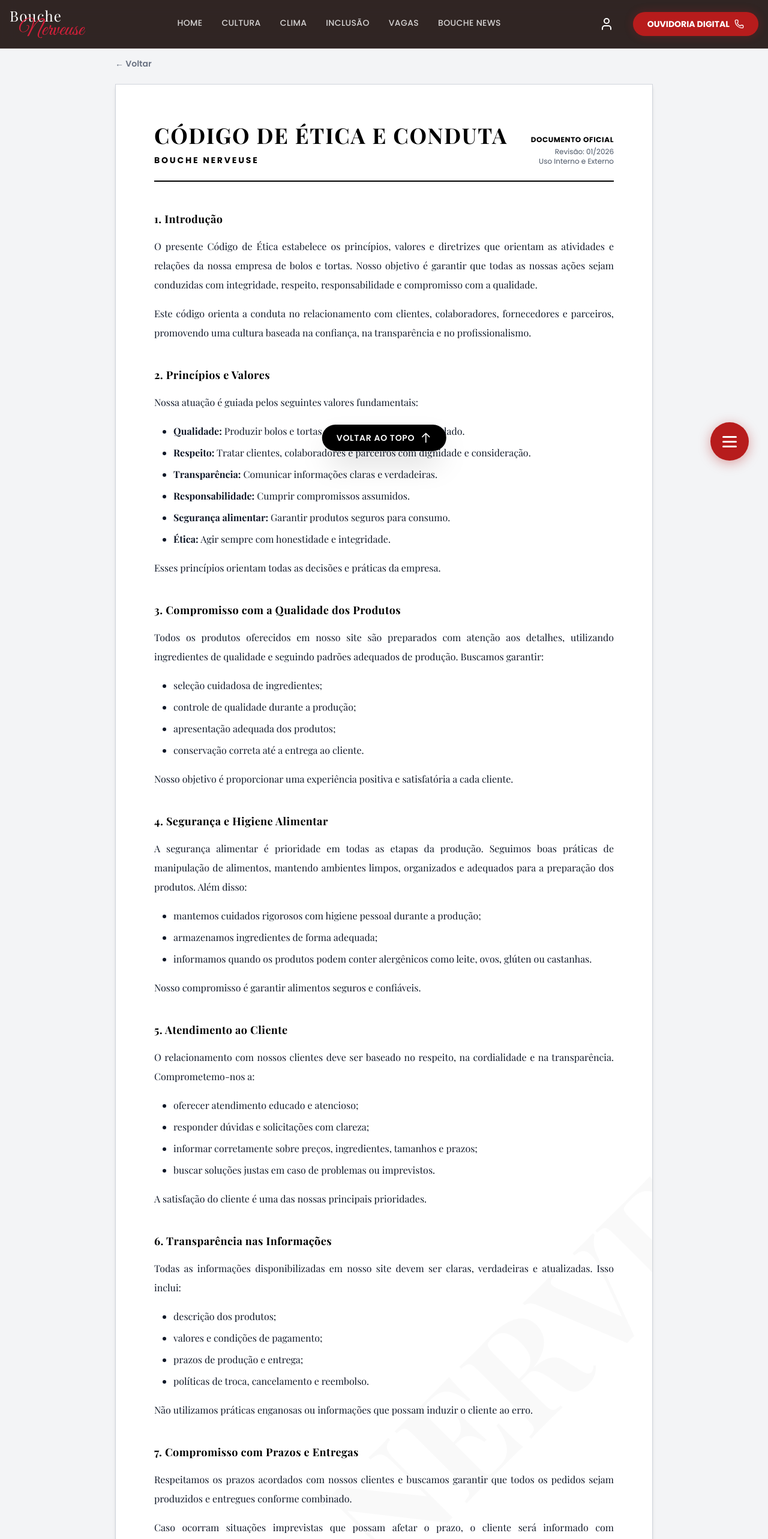
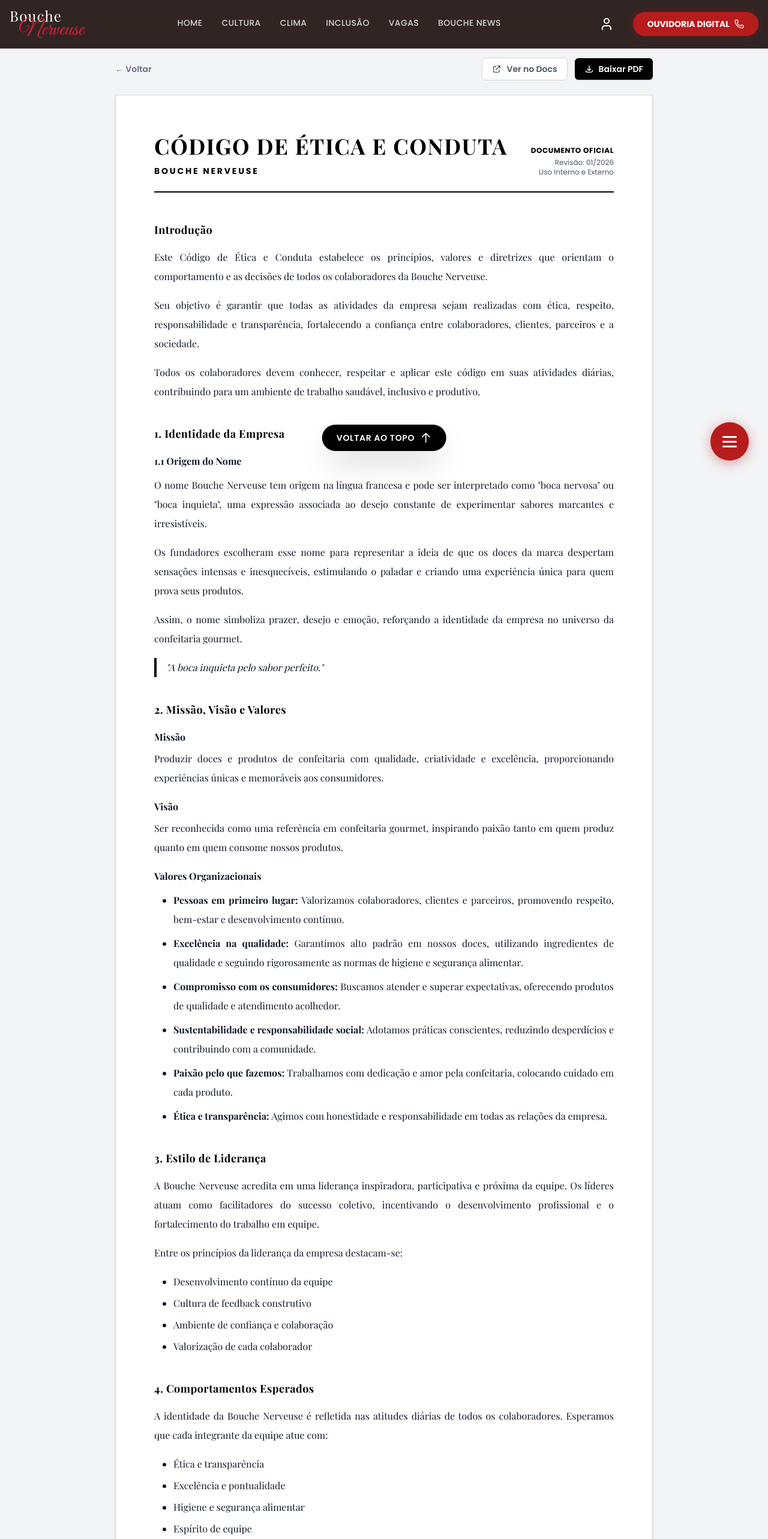
Before and after one commit to Wozdelta/bouche-nerveuse-senai, a Next.js app: page /codigo-de-etica in a window 1280 px wide. Shown: the top 2566 px of the page at 60% size. Built offline with nearby package versions, Linux system fonts and the light colour scheme; a web font is replaced by a local one.

Commit message:
feat: add Code of Ethics and Conduct page with organizational guidelines

```diff
--- a/app/codigo-de-etica/page.tsx
+++ b/app/codigo-de-etica/page.tsx
@@ -32,186 +32,263 @@
 
   const sections = [
     {
-      title: "1. Introdução",
+      title: "Introdução",
       content: (
         <>
-          <p>O presente Código de Ética estabelece os princípios, valores e diretrizes que orientam as atividades e relações da nossa empresa de bolos e tortas. Nosso objetivo é garantir que todas as nossas ações sejam conduzidas com integridade, respeito, responsabilidade e compromisso com a qualidade.</p>
-          <p>Este código orienta a conduta no relacionamento com clientes, colaboradores, fornecedores e parceiros, promovendo uma cultura baseada na confiança, na transparência e no profissionalismo.</p>
+          <p>Este Código de Ética e Conduta estabelece os princípios, valores e diretrizes que orientam o comportamento e as decisões de todos os colaboradores da Bouche Nerveuse.</p>
+          <p>Seu objetivo é garantir que todas as atividades da empresa sejam realizadas com ética, respeito, responsabilidade e transparência, fortalecendo a confiança entre colaboradores, clientes, parceiros e a sociedade.</p>
+          <p>Todos os colaboradores devem conhecer, respeitar e aplicar este código em suas atividades diárias, contribuindo para um ambiente de trabalho saudável, inclusivo e produtivo.</p>
         </>
       )
     },
     {
-      title: "2. Princípios e Valores",
+      title: "1. Identidade da Empresa",
       content: (
         <>
-          <p>Nossa atuação é guiada pelos seguintes valores fundamentais:</p>
-          <ul className="list-disc pl-8 space-y-1">
-            <li><strong>Qualidade:</strong> Produzir bolos e tortas com excelência, sabor e cuidado.</li>
-            <li><strong>Respeito:</strong> Tratar clientes, colaboradores e parceiros com dignidade e consideração.</li>
-            <li><strong>Transparência:</strong> Comunicar informações claras e verdadeiras.</li>
-            <li><strong>Responsabilidade:</strong> Cumprir compromissos assumidos.</li>
-            <li><strong>Segurança alimentar:</strong> Garantir produtos seguros para consumo.</li>
-            <li><strong>Ética:</strong> Agir sempre com honestidade e integridade.</li>
-          </ul>
-          <p>Esses princípios orientam todas as decisões e práticas da empresa.</p>
+          <h3 className="font-bold mb-2">1.1 Origem do Nome</h3>
+          <p>O nome Bouche Nerveuse tem origem na língua francesa e pode ser interpretado como &quot;boca nervosa&quot; ou &quot;boca inquieta&quot;, uma expressão associada ao desejo constante de experimentar sabores marcantes e irresistíveis.</p>
+          <p>Os fundadores escolheram esse nome para representar a ideia de que os doces da marca despertam sensações intensas e inesquecíveis, estimulando o paladar e criando uma experiência única para quem prova seus produtos.</p>
+          <p>Assim, o nome simboliza prazer, desejo e emoção, reforçando a identidade da empresa no universo da confeitaria gourmet.</p>
+          <blockquote className="border-l-4 border-black pl-4 my-4 italic">
+            &quot;A boca inquieta pelo sabor perfeito.&quot;
+          </blockquote>
         </>
       )
     },
     {
-      title: "3. Compromisso com a Qualidade dos Produtos",
+      title: "2. Missão, Visão e Valores",
       content: (
         <>
-          <p>Todos os produtos oferecidos em nosso site são preparados com atenção aos detalhes, utilizando ingredientes de qualidade e seguindo padrões adequados de produção. Buscamos garantir:</p>
-          <ul className="list-disc pl-8 space-y-1">
-            <li>seleção cuidadosa de ingredientes;</li>
-            <li>controle de qualidade durante a produção;</li>
-            <li>apresentação adequada dos produtos;</li>
-            <li>conservação correta até a entrega ao cliente.</li>
+          <h3 className="font-bold mb-1 mt-4">Missão</h3>
+          <p>Produzir doces e produtos de confeitaria com qualidade, criatividade e excelência, proporcionando experiências únicas e memoráveis aos consumidores.</p>
+
+          <h3 className="font-bold mb-1 mt-4">Visão</h3>
+          <p>Ser reconhecida como uma referência em confeitaria gourmet, inspirando paixão tanto em quem produz quanto em quem consome nossos produtos.</p>
+
+          <h3 className="font-bold mb-2 mt-4">Valores Organizacionais</h3>
+          <ul className="list-disc pl-8 space-y-2">
+            <li><strong>Pessoas em primeiro lugar:</strong> Valorizamos colaboradores, clientes e parceiros, promovendo respeito, bem-estar e desenvolvimento contínuo.</li>
+            <li><strong>Excelência na qualidade:</strong> Garantimos alto padrão em nossos doces, utilizando ingredientes de qualidade e seguindo rigorosamente as normas de higiene e segurança alimentar.</li>
+            <li><strong>Compromisso com os consumidores:</strong> Buscamos atender e superar expectativas, oferecendo produtos de qualidade e atendimento acolhedor.</li>
+            <li><strong>Sustentabilidade e responsabilidade social:</strong> Adotamos práticas conscientes, reduzindo desperdícios e contribuindo com a comunidade.</li>
+            <li><strong>Paixão pelo que fazemos:</strong> Trabalhamos com dedicação e amor pela confeitaria, colocando cuidado em cada produto.</li>
+            <li><strong>Ética e transparência:</strong> Agimos com honestidade e responsabilidade em todas as relações da empresa.</li>
           </ul>
-          <p>Nosso objetivo é proporcionar uma experiência positiva e satisfatória a cada cliente.</p>
         </>
       )
     },
     {
-      title: "4. Segurança e Higiene Alimentar",
+      title: "3. Estilo de Liderança",
       content: (
         <>
-          <p>A segurança alimentar é prioridade em todas as etapas da produção. Seguimos boas práticas de manipulação de alimentos, mantendo ambientes limpos, organizados e adequados para a preparação dos produtos. Além disso:</p>
-          <ul className="list-disc pl-8 space-y-1">
-            <li>mantemos cuidados rigorosos com higiene pessoal durante a produção;</li>
-            <li>armazenamos ingredientes de forma adequada;</li>
-            <li>informamos quando os produtos podem conter alergênicos como leite, ovos, glúten ou castanhas.</li>
+          <p>A Bouche Nerveuse acredita em uma liderança inspiradora, participativa e próxima da equipe. Os líderes atuam como facilitadores do sucesso coletivo, incentivando o desenvolvimento profissional e o fortalecimento do trabalho em equipe.</p>
+          <p>Entre os princípios da liderança da empresa destacam-se:</p>
+          <ul className="list-disc pl-8 space-y-1 mt-2">
+            <li>Desenvolvimento contínuo da equipe</li>
+            <li>Cultura de feedback construtivo</li>
+            <li>Ambiente de confiança e colaboração</li>
+            <li>Valorização de cada colaborador</li>
           </ul>
-          <p>Nosso compromisso é garantir alimentos seguros e confiáveis.</p>
         </>
       )
     },
     {
-      title: "5. Atendimento ao Cliente",
+      title: "4. Comportamentos Esperados",
       content: (
         <>
-          <p>O relacionamento com nossos clientes deve ser baseado no respeito, na cordialidade e na transparência. Comprometemo-nos a:</p>
-          <ul className="list-disc pl-8 space-y-1">
-            <li>oferecer atendimento educado e atencioso;</li>
-            <li>responder dúvidas e solicitações com clareza;</li>
-            <li>informar corretamente sobre preços, ingredientes, tamanhos e prazos;</li>
-            <li>buscar soluções justas em caso de problemas ou imprevistos.</li>
+          <p>A identidade da Bouche Nerveuse é refletida nas atitudes diárias de todos os colaboradores. Esperamos que cada integrante da equipe atue com:</p>
+          <ul className="list-disc pl-8 space-y-1 mt-2">
+            <li>Ética e transparência</li>
+            <li>Excelência e pontualidade</li>
+            <li>Higiene e segurança alimentar</li>
+            <li>Espírito de equipe</li>
+            <li>Paixão por servir</li>
+            <li>Respeito mútuo</li>
           </ul>
-          <p>A satisfação do cliente é uma das nossas principais prioridades.</p>
+          <p className="mt-4">Estes comportamentos contribuem para um ambiente de trabalho positivo e para a qualidade dos produtos oferecidos aos clientes.</p>
         </>
       )
     },
     {
-      title: "6. Transparência nas Informações",
+      title: "5. Clima Organizacional",
       content: (
         <>
-          <p>Todas as informações disponibilizadas em nosso site devem ser claras, verdadeiras e atualizadas. Isso inclui:</p>
-          <ul className="list-disc pl-8 space-y-1">
-            <li>descrição dos produtos;</li>
-            <li>valores e condições de pagamento;</li>
-            <li>prazos de produção e entrega;</li>
-            <li>políticas de troca, cancelamento e reembolso.</li>
+          <p>A Bouche Nerveuse valoriza um ambiente de trabalho saudável e busca constantemente compreender o nível de satisfação de seus colaboradores.</p>
+          <h3 className="font-bold mb-2 mt-4">Como medimos o clima organizacional:</h3>
+          <ul className="list-disc pl-8 space-y-2">
+            <li><strong>Pesquisa anual (anônima):</strong> Avalia aspectos como satisfação, liderança, comunicação, reconhecimento e condições de trabalho.</li>
+            <li><strong>Pulse Surveys:</strong> Pesquisas rápidas realizadas trimestralmente para acompanhar indicadores específicos do ambiente organizacional.</li>
+            <li>
+              <strong>Indicadores internos:</strong> Monitoramento de:
+              <ul className="list-disc pl-6 mt-1 space-y-1">
+                <li>Rotatividade de colaboradores</li>
+                <li>Absenteísmo</li>
+                <li>Produtividade</li>
+                <li>Engajamento da equipe</li>
+              </ul>
+            </li>
           </ul>
-          <p>Não utilizamos práticas enganosas ou informações que possam induzir o cliente ao erro.</p>
         </>
       )
     },
     {
-      title: "7. Compromisso com Prazos e Entregas",
+      title: "6. Estratégias de Motivação",
       content: (
         <>
-          <p>Respeitamos os prazos acordados com nossos clientes e buscamos garantir que todos os pedidos sejam produzidos e entregues conforme combinado.</p>
-          <p>Caso ocorram situações imprevistas que possam afetar o prazo, o cliente será informado com antecedência e serão buscadas alternativas adequadas para solucionar a situação.</p>
+          <p>A empresa acredita que colaboradores motivados proporcionam experiências memoráveis aos clientes. Entre as principais estratégias adotadas estão:</p>
+          <ul className="list-disc pl-8 space-y-1 mt-2">
+            <li>Programa de reconhecimento por desempenho</li>
+            <li>Premiações por inovação em processos</li>
+            <li>Plano de desenvolvimento profissional</li>
+            <li>Cultura de feedback construtivo</li>
+            <li>Celebração de metas alcançadas</li>
+            <li>Incentivo ao trabalho em equipe</li>
+          </ul>
         </>
       )
     },
     {
-      title: "8. Relação com Fornecedores e Parceiros",
+      title: "7. Melhoria do Ambiente de Trabalho",
       content: (
         <>
-          <p>A relação com fornecedores e parceiros deve ser baseada na ética, no respeito e na responsabilidade. Buscamos trabalhar com fornecedores que:</p>
-          <ul className="list-disc pl-8 space-y-1">
-            <li>ofereçam produtos de qualidade;</li>
-            <li>sigam boas práticas de produção;</li>
-            <li>atuem de forma responsável e ética.</li>
+          <p>A Bouche Nerveuse investe continuamente em melhorias que promovam segurança, conforto e integração entre os colaboradores. Entre as iniciativas adotadas estão:</p>
+          <ul className="list-disc pl-8 space-y-1 mt-2">
+            <li>Modernização constante de equipamentos</li>
+            <li>Ambientes limpos, seguros e ergonômicos</li>
+            <li>Espaços de convivência para integração</li>
+            <li>Política de respeito, diversidade e inclusão</li>
+            <li>Canal aberto para sugestões</li>
           </ul>
-          <p>Valorizamos relações comerciais justas e transparentes.</p>
         </>
       )
     },
     {
-      title: "9. Respeito e Ambiente de Trabalho",
+      title: "8. Comunicação Interna",
       content: (
         <>
-          <p>Promovemos um ambiente de trabalho saudável, respeitoso e colaborativo. Não são toleradas atitudes de:</p>
-          <ul className="list-disc pl-8 space-y-1">
-            <li>discriminação;</li>
-            <li>assédio moral ou sexual;</li>
-            <li>desrespeito ou comportamento abusivo.</li>
+          <p>A comunicação clara e transparente fortalece o alinhamento entre equipes e liderança. Os principais canais utilizados são:</p>
+          <ul className="list-disc pl-8 space-y-1 mt-2">
+            <li>Reuniões periódicas de alinhamento</li>
+            <li>Informativos internos digitais</li>
+            <li>Murais informativos na área de produção</li>
+            <li>Encontros entre lideranças e equipes</li>
+            <li>Canal interno para dúvidas</li>
           </ul>
-          <p>Valorizamos a diversidade, o respeito às diferenças e a cooperação entre todos.</p>
         </>
       )
     },
     {
-      title: "10. Sustentabilidade e Responsabilidade Social",
+      title: "9. Qualidade de Vida no Trabalho",
       content: (
         <>
-          <p>Sempre que possível, buscamos adotar práticas mais sustentáveis em nossas atividades, como:</p>
-          <ul className="list-disc pl-8 space-y-1">
-            <li>redução de desperdício de alimentos;</li>
-            <li>uso consciente de recursos;</li>
-            <li>escolha de embalagens adequadas;</li>
-            <li>apoio a práticas responsáveis de produção.</li>
+          <p>A Bouche Nerveuse acredita que o cuidado com as pessoas é essencial para a excelência dos produtos. Entre as práticas adotadas estão:</p>
+          <ul className="list-disc pl-8 space-y-1 mt-2">
+            <li>Jornada de trabalho equilibrada</li>
+            <li>Pausas adequadas durante o expediente</li>
+            <li>Incentivo à alimentação saudável</li>
+            <li>Programas de saúde e segurança</li>
+            <li>Ergonomia no ambiente de trabalho</li>
+            <li>Apoio psicológico aos colaboradores</li>
           </ul>
-          <p>Reconhecemos que pequenas ações podem contribuir para um impacto positivo no meio ambiente e na sociedade.</p>
         </>
       )
     },
     {
-      title: "11. Privacidade e Proteção de Dados",
+      title: "10. Inclusão e Diversidade",
       content: (
         <>
-          <p>Respeitamos a privacidade dos nossos clientes e protegemos as informações pessoais coletadas através do site. Os dados fornecidos pelos clientes são utilizados apenas para:</p>
-          <ul className="list-disc pl-8 space-y-1">
-            <li>processamento de pedidos;</li>
-            <li>comunicação relacionada ao atendimento;</li>
-            <li>melhoria dos nossos serviços.</li>
-          </ul>
-          <p>Não compartilhamos informações pessoais sem autorização, exceto quando exigido por lei.</p>
+          <p>A Bouche Nerveuse acredita que as diferenças tornam a empresa mais forte, criativa e inovadora.</p>
+          <h3 className="font-bold mb-2 mt-4">Política de Inclusão</h3>
+          <p>A empresa garante igualdade de oportunidades, independentemente de gênero, raça, orientação sexual, idade, religião ou deficiência.</p>
+          <p className="mt-2">Nosso compromisso é manter um ambiente seguro, acolhedor e livre de preconceitos.</p>
         </>
       )
     },
     {
-      title: "12. Integridade e Conduta Ética",
+      title: "11. Ações Voltadas à Diversidade",
       content: (
         <>
-          <p>Esperamos que todas as atividades relacionadas à empresa sejam conduzidas com honestidade e integridade. Não são permitidas práticas como:</p>
-          <ul className="list-disc pl-8 space-y-1">
-            <li>fraude;</li>
-            <li>falsificação de informações;</li>
-            <li>concorrência desleal;</li>
-            <li>uso indevido da marca ou imagem da empresa.</li>
+          <ul className="list-disc pl-8 space-y-3">
+            <li><strong>Recrutamento inclusivo:</strong> Processos seletivos focados em habilidades e competências, evitando vieses inconscientes.</li>
+            <li><strong>Grupos de afinidade:</strong> Espaços seguros para troca de experiências e sugestões de melhorias.</li>
+            <li><strong>Acessibilidade:</strong> Adaptação de espaços físicos e ferramentas digitais para pessoas com deficiência.</li>
           </ul>
-          <p>Todas as decisões devem considerar princípios éticos e o respeito às leis.</p>
         </>
       )
     },
     {
-      title: "13. Melhoria Contínua",
+      title: "12. Código de Ética",
       content: (
         <>
-          <p>Buscamos constantemente aprimorar nossos produtos, processos e atendimento.</p>
-          <p>Valorizamos feedbacks de clientes e parceiros como forma de melhorar nossos serviços e fortalecer nossa qualidade.</p>
+          <p>O Código de Ética da Bouche Nerveuse estabelece diretrizes claras sobre o comportamento esperado de todos os colaboradores.</p>
+          <p className="mt-2">A empresa não tolera qualquer forma de:</p>
+          <ul className="list-disc pl-8 space-y-1 my-2">
+            <li>discriminação</li>
+            <li>assédio moral ou sexual</li>
+            <li>desrespeito</li>
+            <li>violência no ambiente de trabalho</li>
+          </ul>
+          <p>Todos os colaboradores devem contribuir para manter um ambiente baseado em respeito, dignidade e cooperação.</p>
         </>
       )
     },
     {
-      title: "14. Disposições Finais",
+      title: "13. Canal de Denúncia",
       content: (
         <>
-          <p>Este Código de Ética orienta a forma como conduzimos nossas atividades e relações profissionais.</p>
-          <p>Nos comprometemos a manter esses princípios em todas as nossas ações, garantindo que nossa empresa seja reconhecida pela qualidade dos produtos, pelo respeito aos clientes e pela atuação responsável no mercado.</p>
+          <p>A Bouche Nerveuse disponibiliza um canal de denúncia anônimo, seguro e confidencial para relatar situações que violem os princípios da empresa.</p>
+
+          <h3 className="font-bold mb-2 mt-4">Princípios do canal:</h3>
+          <ul className="list-disc pl-8 space-y-2">
+            <li><strong>Confidencialidade:</strong> Garantia de sigilo absoluto das informações.</li>
+            <li><strong>Não retaliação:</strong> Nenhum colaborador sofrerá punições por realizar denúncias de boa-fé.</li>
+            <li><strong>Investigação responsável:</strong> Todas as denúncias são analisadas com seriedade e imparcialidade.</li>
+          </ul>
+
+          <h3 className="font-bold mb-2 mt-4">Situações que podem ser relatadas:</h3>
+          <ul className="list-disc pl-8 space-y-1">
+            <li>Assédio moral ou sexual</li>
+            <li>Discriminação</li>
+            <li>Fraudes ou corrupção</li>
+            <li>Violação de normas de segurança</li>
+            <li>Sugestões de melhoria</li>
+          </ul>
+        </>
+      )
+    },
+    {
+      title: "14. Capacitação e Treinamentos",
+      content: (
+        <>
+          <p>A Bouche Nerveuse investe no desenvolvimento contínuo da equipe por meio de treinamentos e programas de capacitação. Entre eles:</p>
+
+          <ul className="list-disc pl-8 space-y-3 mt-4">
+            <li>
+              <strong>Treinamento em Libras:</strong> Capacitação básica e intermediária para atendimento acessível à comunidade surda.
+            </li>
+            <li>
+              <strong>Workshops de diversidade:</strong> Encontros voltados para temas como letramento racial, equidade de gênero, inclusão LGBTQIAPN+ e combate ao capacitismo.
+            </li>
+            <li>
+              <strong>Plataforma de cursos:</strong> Treinamentos online voltados para Libras, diversidade, liderança e comunicação inclusiva.
+            </li>
+          </ul>
+        </>
+      )
+    },
+    {
+      title: "15. Compromisso Final",
+      content: (
+        <>
+          <p>A reputação da Bouche Nerveuse é construída diariamente pelas atitudes de cada colaborador.</p>
+          <p className="mt-2">O cumprimento deste Código de Ética e Conduta garante:</p>
+          <ul className="list-disc pl-8 space-y-1 my-2">
+            <li>relações de trabalho saudáveis</li>
+            <li>respeito entre as pessoas</li>
+            <li>qualidade nos produtos</li>
+            <li>confiança dos clientes e parceiros</li>
+          </ul>
+          <p>Todos são responsáveis por praticar e fortalecer esses princípios em suas atividades diárias.</p>
         </>
       )
     }
@@ -220,11 +297,31 @@
   return (
     <div className="bg-gray-100 min-h-screen pt-24 pb-16 px-4 sm:px-6 lg:px-8">
       <div className="max-w-4xl mx-auto">
-        {/* Botão Voltar */}
-        <div className="mb-6">
+        {/* Ações do Topo */}
+        <div className="mb-6 flex flex-col sm:flex-row sm:items-center justify-between gap-4">
           <Link href="/inclusao-e-diversidade" className="text-sm font-semibold text-gray-500 hover:text-gray-900 transition-colors flex items-center gap-2">
             &larr; Voltar
           </Link>
+
+          <div className="flex flex-wrap items-center gap-3">
+            <a
+              href="https://docs.google.com/document/d/16hAsh7AJu0wkSNLTJs7-gG19HkPDCKCebA2ADAFnxrE/edit?usp=drivesdk"
+              target="_blank"
+              rel="noopener noreferrer"
+              className="text-sm font-semibold text-gray-600 hover:text-black border border-gray-300 hover:border-black px-4 py-2 rounded-md transition-all flex items-center gap-2 bg-white"
+            >
+              <svg className="w-4 h-4" fill="none" stroke="currentColor" viewBox="0 0 24 24"><path strokeLinecap="round" strokeLinejoin="round" strokeWidth={2} d="M10 6H6a2 2 0 00-2 2v10a2 2 0 002 2h10a2 2 0 002-2v-4M14 4h6m0 0v6m0-6L10 14" /></svg>
+              Ver no Docs
+            </a>
+            <a
+              href="https://docs.google.com/document/d/16hAsh7AJu0wkSNLTJs7-gG19HkPDCKCebA2ADAFnxrE/export?format=pdf"
+              download="Codigo_de_Etica_Bouche_Nerveuse.pdf"
+              className="text-sm font-semibold text-white bg-black hover:bg-gray-800 px-4 py-2 rounded-md transition-all shadow-sm flex items-center gap-2"
+            >
+              <svg className="w-4 h-4" fill="none" stroke="currentColor" viewBox="0 0 24 24"><path strokeLinecap="round" strokeLinejoin="round" strokeWidth={2} d="M4 16v1a3 3 0 003 3h10a3 3 0 003-3v-1m-4-4l-4 4m0 0l-4-4m4 4V4" /></svg>
+              Baixar PDF
+            </a>
+          </div>
         </div>
 
         {/* Documento Estilo Papel Timbrado */}
```
